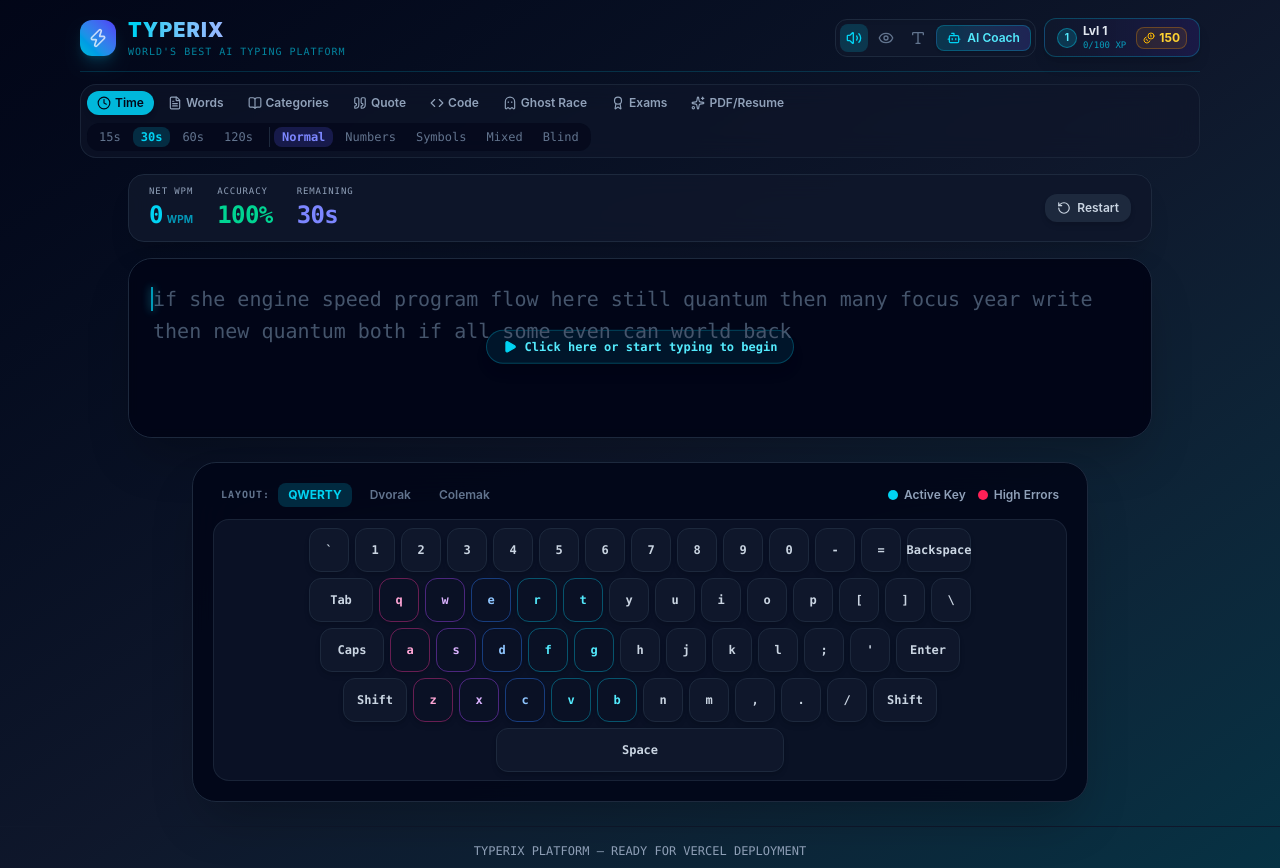
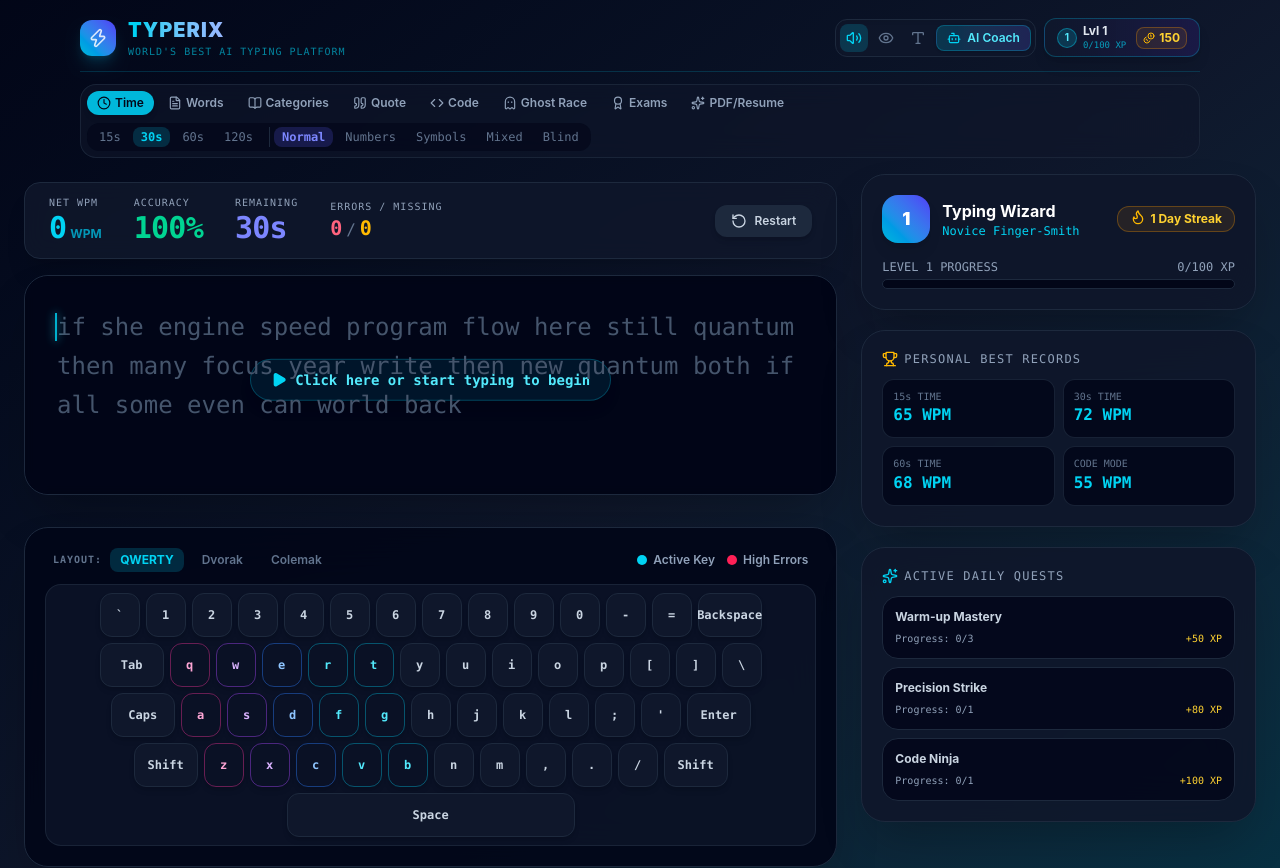
Before and after one commit to vishalkhorwal9821-source/Typerix, a React (Vite) app: page / in a window 1280 px wide. Shown: the top 868 px of the page. Built offline with nearby package versions, Linux system fonts and the light colour scheme.

Commit message:
Fix WPM formula calculations and expand layout to full width studio dashboard

```diff
--- a/src/App.tsx
+++ b/src/App.tsx
@@ -27,6 +27,7 @@ import { soundEngine } from './services/soundEngine';
 import { getTheme } from './services/themeProvider';
 
 import confetti from 'canvas-confetti';
+import { Trophy, Flame, Sparkles, CheckCircle2 } from 'lucide-react';
 
 export function App() {
   const [mode, setMode] = useState<TestMode>('time');
@@ -50,7 +51,6 @@ export function App() {
 
   const currentTheme = useMemo(() => getTheme(profile.activeTheme), [profile.activeTheme]);
 
-  // Generate test prompt text
   const targetText = useMemo(() => {
     return generateTestText(mode, subMode, wordOption, codeLang, 'ssc_chsl', category, customRawText);
   }, [mode, subMode, wordOption, codeLang, category, customRawText]);
@@ -68,11 +68,10 @@ export function App() {
     setProfile(updatedProfile);
     setQuests(getQuests());
 
-    // Trigger celebratory confetti if accuracy >= 95%
     if (result.accuracy >= 95) {
       confetti({
-        particleCount: 80,
-        spread: 70,
+        particleCount: 90,
+        spread: 80,
         origin: { y: 0.6 },
       });
     }
@@ -91,7 +90,7 @@ export function App() {
 
   return (
     <div className={`min-h-screen bg-gradient-to-br ${currentTheme.bg} ${currentTheme.textColor} flex flex-col justify-between selection:bg-cyan-500/30 font-sans transition-all duration-300 pb-6`}>
-      {/* Header */}
+      {/* Top Navigation */}
       <Header
         mode={mode}
         setMode={(m) => {
@@ -129,8 +128,10 @@ export function App() {
         onOpenCustomModal={() => setShowCustomModal(true)}
       />
 
-      {/* Main Content View */}
-      <main className="flex-1 w-full max-w-6xl mx-auto px-4 flex flex-col items-center justify-start gap-4">
+      {/* Main Full-Width Studio Layout (No Empty Space) */}
+      <main className="flex-1 w-full max-w-[1700px] mx-auto px-6 grid grid-cols-1 lg:grid-cols-12 gap-6 mt-2">
+        {/* Left Column: Primary Typing Engine & Analytics (8 Columns) */}
+        <section className="lg:col-span-8 flex flex-col gap-6 w-full">
           {/* Ghost Race Bar if in Ghost Mode */}
           {mode === 'ghost' && (
             <GhostRace
@@ -141,7 +142,7 @@ export function App() {
             />
           )}
 
-        {/* Typing Engine */}
+          {/* Typing Box */}
           <TypingBox
             key={textKey}
             targetText={targetText}
@@ -161,44 +162,44 @@ export function App() {
           {lastResult && (
             <div className="w-full flex flex-col gap-6 animate-fadeIn" id="ai-coach-section">
               {/* Quick Results Summary Cards */}
-            <div className="grid grid-cols-2 md:grid-cols-5 gap-3 max-w-4xl mx-auto w-full">
-              <div className="p-3.5 rounded-2xl bg-slate-900/90 border border-slate-800 flex flex-col items-center gap-0.5 shadow-xl">
-                <span className="text-[9px] uppercase font-mono tracking-widest text-slate-400">NET SPEED</span>
+              <div className="grid grid-cols-2 md:grid-cols-5 gap-3 w-full">
+                <div className="p-4 rounded-2xl bg-slate-900/90 border border-slate-800 flex flex-col items-center gap-0.5 shadow-xl">
+                  <span className="text-[10px] uppercase font-mono tracking-widest text-slate-400">NET SPEED</span>
                   <span className="text-3xl font-black text-cyan-400 font-mono tracking-tight">{lastResult.wpm}</span>
                   <span className="text-[10px] text-cyan-500 font-bold">WPM</span>
                 </div>
 
-              <div className="p-3.5 rounded-2xl bg-slate-900/90 border border-slate-800 flex flex-col items-center gap-0.5 shadow-xl">
-                <span className="text-[9px] uppercase font-mono tracking-widest text-slate-400">ACCURACY</span>
+                <div className="p-4 rounded-2xl bg-slate-900/90 border border-slate-800 flex flex-col items-center gap-0.5 shadow-xl">
+                  <span className="text-[10px] uppercase font-mono tracking-widest text-slate-400">ACCURACY</span>
                   <span className="text-3xl font-black text-emerald-400 font-mono tracking-tight">{lastResult.accuracy}%</span>
                   <span className="text-[10px] text-emerald-500 font-bold">{lastResult.errorCount} Errors</span>
                 </div>
 
-              <div className="p-3.5 rounded-2xl bg-slate-900/90 border border-slate-800 flex flex-col items-center gap-0.5 shadow-xl">
-                <span className="text-[9px] uppercase font-mono tracking-widest text-slate-400">RAW SPEED</span>
+                <div className="p-4 rounded-2xl bg-slate-900/90 border border-slate-800 flex flex-col items-center gap-0.5 shadow-xl">
+                  <span className="text-[10px] uppercase font-mono tracking-widest text-slate-400">RAW SPEED</span>
                   <span className="text-3xl font-black text-indigo-400 font-mono tracking-tight">{lastResult.rawWpm}</span>
                   <span className="text-[10px] text-indigo-500 font-bold">RAW WPM</span>
                 </div>
 
-              <div className="p-3.5 rounded-2xl bg-slate-900/90 border border-slate-800 flex flex-col items-center gap-0.5 shadow-xl">
-                <span className="text-[9px] uppercase font-mono tracking-widest text-slate-400">BURST SPEED</span>
+                <div className="p-4 rounded-2xl bg-slate-900/90 border border-slate-800 flex flex-col items-center gap-0.5 shadow-xl">
+                  <span className="text-[10px] uppercase font-mono tracking-widest text-slate-400">PEAK BURST</span>
                   <span className="text-3xl font-black text-emerald-400 font-mono tracking-tight">
                     {Math.max(...lastResult.keystrokes.map((k) => k.instantWpm || lastResult.wpm))}
                   </span>
                   <span className="text-[10px] text-emerald-500 font-bold">PEAK WPM</span>
                 </div>
 
-              <div className="p-3.5 rounded-2xl bg-slate-900/90 border border-slate-800 flex flex-col items-center gap-0.5 shadow-xl">
-                <span className="text-[9px] uppercase font-mono tracking-widest text-slate-400">MISSING</span>
+                <div className="p-4 rounded-2xl bg-slate-900/90 border border-slate-800 flex flex-col items-center gap-0.5 shadow-xl">
+                  <span className="text-[10px] uppercase font-mono tracking-widest text-slate-400">SKIPPED</span>
                   <span className="text-3xl font-black text-amber-400 font-mono tracking-tight">{lastResult.missingCount || 0}</span>
-                <span className="text-[10px] text-amber-500 font-bold">SKIPPED</span>
+                  <span className="text-[10px] text-amber-500 font-bold">MISSING</span>
                 </div>
               </div>
 
-            {/* 4-Series Analytics Graph (Speed, Raw, Burst, Errors, Missing) */}
+              {/* Full Width Multi-Metric Graph */}
               <LiveAnalyticsGraph result={lastResult} />
 
-            {/* AI Diagnostics & Recommendations */}
+              {/* AI Diagnostics */}
               <AICoachCard result={lastResult} onStartAdaptivePractice={handleStartAdaptivePractice} />
 
               {/* 3D Keystroke Replay Player */}
@@ -212,6 +213,100 @@ export function App() {
             heatmapData={lastResult?.heatmap}
             showHeatmap={!!lastResult}
           />
+        </section>
+
+        {/* Right Column: Studio Dashboard & Stats Sidebar (4 Columns - Fills Space) */}
+        <aside className="lg:col-span-4 flex flex-col gap-5 w-full">
+          {/* User Profile & Streak Widget */}
+          <div className="p-5 rounded-3xl bg-slate-900/90 border border-slate-800 backdrop-blur-xl shadow-2xl flex flex-col gap-4">
+            <div className="flex items-center justify-between">
+              <div className="flex items-center gap-3">
+                <div className="w-12 h-12 rounded-2xl bg-gradient-to-tr from-cyan-500 to-indigo-600 flex items-center justify-center text-white font-black text-lg shadow-lg">
+                  {profile.level}
+                </div>
+                <div>
+                  <h3 className="text-base font-bold text-white">{profile.username}</h3>
+                  <p className="text-xs text-cyan-400 font-mono">{profile.title}</p>
+                </div>
+              </div>
+              <div className="flex items-center gap-1 bg-amber-500/10 border border-amber-500/30 px-3 py-1 rounded-xl text-xs font-bold text-amber-300">
+                <Flame className="w-4 h-4 text-amber-400 animate-bounce" />
+                <span>{profile.streakDays} Day Streak</span>
+              </div>
+            </div>
+
+            {/* Level XP Bar */}
+            <div className="flex flex-col gap-1">
+              <div className="flex justify-between text-xs font-mono text-slate-400">
+                <span>LEVEL {profile.level} PROGRESS</span>
+                <span>{profile.xp}/{profile.nextLevelXp} XP</span>
+              </div>
+              <div className="w-full h-2.5 bg-slate-950 rounded-full overflow-hidden border border-slate-800">
+                <div
+                  className="h-full bg-gradient-to-r from-cyan-400 to-indigo-500 rounded-full transition-all duration-500"
+                  style={{ width: `${(profile.xp / profile.nextLevelXp) * 100}%` }}
+                />
+              </div>
+            </div>
+          </div>
+
+          {/* Personal Bests Widget */}
+          <div className="p-5 rounded-3xl bg-slate-900/90 border border-slate-800 backdrop-blur-xl shadow-2xl flex flex-col gap-3">
+            <h3 className="text-xs uppercase font-mono tracking-widest text-slate-400 flex items-center gap-1.5">
+              <Trophy className="w-4 h-4 text-amber-400" />
+              <span>Personal Best Records</span>
+            </h3>
+
+            <div className="grid grid-cols-2 gap-2 font-mono text-xs">
+              <div className="p-2.5 rounded-xl bg-slate-950/80 border border-slate-800/80 flex flex-col">
+                <span className="text-[10px] text-slate-500">15s TIME</span>
+                <span className="text-base font-bold text-cyan-400">{profile.personalBests['time_15'] || 65} WPM</span>
+              </div>
+              <div className="p-2.5 rounded-xl bg-slate-950/80 border border-slate-800/80 flex flex-col">
+                <span className="text-[10px] text-slate-500">30s TIME</span>
+                <span className="text-base font-bold text-cyan-400">{profile.personalBests['time_30'] || 72} WPM</span>
+              </div>
+              <div className="p-2.5 rounded-xl bg-slate-950/80 border border-slate-800/80 flex flex-col">
+                <span className="text-[10px] text-slate-500">60s TIME</span>
+                <span className="text-base font-bold text-cyan-400">{profile.personalBests['time_60'] || 68} WPM</span>
+              </div>
+              <div className="p-2.5 rounded-xl bg-slate-950/80 border border-slate-800/80 flex flex-col">
+                <span className="text-[10px] text-slate-500">CODE MODE</span>
+                <span className="text-base font-bold text-cyan-400">{profile.personalBests['code'] || 55} WPM</span>
+              </div>
+            </div>
+          </div>
+
+          {/* Daily Quests Sidebar Widget */}
+          <div className="p-5 rounded-3xl bg-slate-900/90 border border-slate-800 backdrop-blur-xl shadow-2xl flex flex-col gap-3">
+            <h3 className="text-xs uppercase font-mono tracking-widest text-slate-400 flex items-center gap-1.5">
+              <Sparkles className="w-4 h-4 text-cyan-400" />
+              <span>Active Daily Quests</span>
+            </h3>
+
+            <div className="flex flex-col gap-2">
+              {quests.map((q) => (
+                <div
+                  key={q.id}
+                  className={`p-3 rounded-2xl border flex flex-col gap-1.5 ${
+                    q.isCompleted
+                      ? 'bg-emerald-500/10 border-emerald-500/40 text-emerald-200'
+                      : 'bg-slate-950/80 border-slate-800 text-slate-300'
+                  }`}
+                >
+                  <div className="flex items-center justify-between text-xs font-bold">
+                    <span>{q.title}</span>
+                    {q.isCompleted && <CheckCircle2 className="w-4 h-4 text-emerald-400" />}
+                  </div>
+                  <div className="flex justify-between text-[10px] font-mono text-slate-400">
+                    <span>Progress: {q.progress}/{q.target}</span>
+                    <span className="text-amber-300">+{q.xpReward} XP</span>
+                  </div>
+                </div>
+              ))}
+            </div>
+          </div>
+        </aside>
       </main>
 
       {/* RPG Gamification Drawer */}
--- a/src/components/TypingBox.tsx
+++ b/src/components/TypingBox.tsx
@@ -46,7 +46,6 @@ export const TypingBox: React.FC<TypingBoxProps> = ({
   const inputRef = useRef<HTMLInputElement>(null);
   const lastKeyTimeRef = useRef<number>(0);
 
-  // Focus input automatically on mount and reset
   useEffect(() => {
     resetState();
   }, [targetText, mode, subMode, category, timeOption, wordOption]);
@@ -89,20 +88,29 @@ export const TypingBox: React.FC<TypingBoxProps> = ({
     };
   }, [isStarted, isFinished, mode]);
 
-  // Live Metrics calculation hook
+  // Precise Live WPM & Accuracy calculation hook
   useEffect(() => {
     if (!isStarted || !startTime || typedInput.length === 0) return;
 
     const now = Date.now();
-    const elapsedSeconds = Math.max(0.5, (now - startTime) / 1000);
+    const elapsedMinutes = Math.max(0.01, (now - startTime) / 60000);
 
-    const wpm = Math.round((typedInput.length / 5) / (elapsedSeconds / 60));
-    setLiveWpm(wpm);
+    let correctChars = 0;
+    for (let i = 0; i < typedInput.length; i++) {
+      if (typedInput[i] === targetText[i]) {
+        correctChars += 1;
+      }
+    }
 
-    const totalTyped = typedInput.length + errorCount;
+    // Standard Net WPM formula: Net WPM = ( (Correct Chars / 5) - (Uncorrected Errors * 0.2) ) / Elapsed Minutes
+    const netWpm = Math.max(0, Math.round(((correctChars / 5) - (errorCount * 0.2)) / elapsedMinutes));
+
+    setLiveWpm(netWpm);
+
+    const totalTyped = typedInput.length;
     const accuracy = totalTyped > 0 ? Math.round(((totalTyped - errorCount) / totalTyped) * 100) : 100;
-    setLiveAccuracy(accuracy);
-  }, [typedInput, errorCount, isStarted, startTime]);
+    setLiveAccuracy(Math.max(0, accuracy));
+  }, [typedInput, errorCount, isStarted, startTime, targetText]);
 
   const handleKeyDown = (e: React.KeyboardEvent<HTMLInputElement>) => {
     if (isFinished) return;
@@ -142,7 +150,6 @@ export const TypingBox: React.FC<TypingBoxProps> = ({
       const delayMs = lastKeyTimeRef.current > 0 ? now - lastKeyTimeRef.current : 0;
       lastKeyTimeRef.current = now;
 
-      // Burst WPM calculation
       const instantWpm = delayMs > 0 ? Math.round((60000 / delayMs) / 5) : liveWpm;
 
       if (soundEnabled) {
@@ -187,13 +194,21 @@ export const TypingBox: React.FC<TypingBoxProps> = ({
     const now = Date.now();
     const start = startTime || now;
     const durationSeconds = Math.max(1, (now - start) / 1000);
+    const durationMinutes = durationSeconds / 60;
 
-    const totalChars = finalTyped.length;
-    const finalWpm = Math.round((totalChars / 5) / (durationSeconds / 60));
-    const rawWpm = Math.round(((totalChars + backspaceCount) / 5) / (durationSeconds / 60));
+    let correctChars = 0;
+    for (let i = 0; i < finalTyped.length; i++) {
+      if (finalTyped[i] === targetText[i]) {
+        correctChars += 1;
+      }
+    }
 
-    const totalTypedWithErr = totalChars + errorCount;
-    const finalAccuracy = totalTypedWithErr > 0 ? Math.round(((totalTypedWithErr - errorCount) / totalTypedWithErr) * 100) : 100;
+    // Precise Standard WPM calculations
+    const rawWpm = Math.round((finalTyped.length / 5) / durationMinutes);
+    const netWpm = Math.max(0, Math.round(((correctChars / 5) - (errorCount * 0.2)) / durationMinutes));
+
+    const totalTypedWithErr = finalTyped.length;
+    const finalAccuracy = totalTypedWithErr > 0 ? Math.round(((correctChars) / totalTypedWithErr) * 100) : 100;
 
     const heatmap: Record<string, KeyHeatmapData> = {};
     const fingerStats: Record<string, FingerStat> = {};
@@ -227,16 +242,16 @@ export const TypingBox: React.FC<TypingBoxProps> = ({
     const result: TestResult = {
       id: `tr_${Date.now()}`,
       timestamp: now,
-      wpm: finalWpm,
+      wpm: netWpm,
       rawWpm,
-      accuracy: finalAccuracy,
+      accuracy: Math.max(0, finalAccuracy),
       errorCount,
       missingCount,
       correctedErrors: backspaceCount,
       uncorrectedErrors: Math.max(0, errorCount - backspaceCount),
       consistency,
       keystrokeCount: keystrokes.length,
-      characterCount: totalChars,
+      characterCount: finalTyped.length,
       backspaceCount,
       durationSeconds: Math.round(durationSeconds),
       mode,
@@ -253,33 +268,42 @@ export const TypingBox: React.FC<TypingBoxProps> = ({
   };
 
   return (
-    <div className="w-full max-w-5xl mx-auto flex flex-col items-center gap-4 my-2 relative">
-      {/* Compact Live Metrics Bar */}
-      <div className="flex items-center justify-between w-full px-5 py-2.5 bg-slate-900/90 border border-slate-800 rounded-2xl backdrop-blur-md shadow-xl">
-        <div className="flex items-center gap-6">
+    <div className="w-full flex flex-col items-center gap-4 my-2 relative">
+      {/* Live Metrics Bar */}
+      <div className="flex items-center justify-between w-full px-6 py-3 bg-slate-900/90 border border-slate-800 rounded-2xl backdrop-blur-md shadow-xl">
+        <div className="flex items-center gap-8">
           <div className="flex flex-col">
-            <span className="text-[9px] uppercase font-mono tracking-widest text-slate-400">NET WPM</span>
+            <span className="text-[10px] uppercase font-mono tracking-widest text-slate-400">NET WPM</span>
             <div className="flex items-baseline gap-1">
-              <span className="text-2xl font-black text-cyan-400 font-mono tracking-tight">{liveWpm}</span>
-              <span className="text-[10px] font-bold text-cyan-500/80">WPM</span>
+              <span className="text-3xl font-black text-cyan-400 font-mono tracking-tight">{liveWpm}</span>
+              <span className="text-xs font-bold text-cyan-500/80">WPM</span>
             </div>
           </div>
 
           <div className="flex flex-col">
-            <span className="text-[9px] uppercase font-mono tracking-widest text-slate-400">ACCURACY</span>
+            <span className="text-[10px] uppercase font-mono tracking-widest text-slate-400">ACCURACY</span>
             <div className="flex items-baseline gap-1">
-              <span className="text-2xl font-black text-emerald-400 font-mono tracking-tight">{liveAccuracy}%</span>
+              <span className="text-3xl font-black text-emerald-400 font-mono tracking-tight">{liveAccuracy}%</span>
             </div>
           </div>
 
           <div className="flex flex-col">
-            <span className="text-[9px] uppercase font-mono tracking-widest text-slate-400">
+            <span className="text-[10px] uppercase font-mono tracking-widest text-slate-400">
               {mode === 'time' ? 'REMAINING' : 'PROGRESS'}
             </span>
             <div className="flex items-baseline gap-1">
-              <span className="text-2xl font-black text-indigo-400 font-mono tracking-tight">
+              <span className="text-3xl font-black text-indigo-400 font-mono tracking-tight">
                 {mode === 'time' ? `${timeLeft}s` : `${typedInput.length}/${targetText.length}`}
               </span>
+            </div>
+          </div>
+
+          <div className="flex flex-col">
+            <span className="text-[10px] uppercase font-mono tracking-widest text-slate-400">ERRORS / MISSING</span>
+            <div className="flex items-baseline gap-1 font-mono">
+              <span className="text-xl font-bold text-rose-400">{errorCount}</span>
+              <span className="text-slate-500">/</span>
+              <span className="text-xl font-bold text-amber-400">{missingCount}</span>
             </div>
           </div>
         </div>
@@ -290,10 +314,10 @@ export const TypingBox: React.FC<TypingBoxProps> = ({
               resetState();
               onResetText();
             }}
-            className="px-3 py-1.5 rounded-xl bg-slate-800 hover:bg-slate-700 text-slate-300 hover:text-white flex items-center gap-1.5 text-xs font-semibold transition-all shadow-md active:scale-95"
+            className="px-4 py-2 rounded-xl bg-slate-800 hover:bg-slate-700 text-slate-300 hover:text-white flex items-center gap-2 text-xs font-semibold transition-all shadow-md active:scale-95"
             title="Restart Test (Tab)"
           >
-            <RotateCcw className="w-3.5 h-3.5" />
+            <RotateCcw className="w-4 h-4" />
             <span>Restart</span>
           </button>
         </div>
@@ -302,8 +326,8 @@ export const TypingBox: React.FC<TypingBoxProps> = ({
       {/* Main Text Typing View Box */}
       <div
         onClick={() => inputRef.current?.focus()}
-        className={`w-full min-h-[180px] max-h-[280px] overflow-y-auto p-6 rounded-3xl bg-slate-950/90 border border-slate-800 shadow-2xl relative cursor-text select-none backdrop-blur-xl transition-all ${
-          dyslexicFont ? 'font-sans text-lg leading-relaxed tracking-wide' : 'font-mono text-xl leading-relaxed tracking-normal'
+        className={`w-full min-h-[220px] max-h-[340px] overflow-y-auto p-8 rounded-3xl bg-slate-950/90 border border-slate-800 shadow-2xl relative cursor-text select-none backdrop-blur-xl transition-all ${
+          dyslexicFont ? 'font-sans text-xl leading-relaxed tracking-wide' : 'font-mono text-2xl leading-relaxed tracking-normal'
         }`}
       >
         {/* Eye Focus Mode Blur Mask */}
@@ -345,8 +369,8 @@ export const TypingBox: React.FC<TypingBoxProps> = ({
         {/* Click to focus hint overlay */}
         {!isStarted && (
           <div className="absolute inset-0 flex items-center justify-center bg-slate-950/60 backdrop-blur-xs rounded-3xl pointer-events-none">
-            <div className="flex items-center gap-2 px-4 py-2 rounded-full bg-cyan-500/10 border border-cyan-500/30 text-cyan-300 text-xs font-semibold shadow-lg animate-bounce">
-              <Play className="w-3.5 h-3.5 fill-cyan-400 text-cyan-400" />
+            <div className="flex items-center gap-2 px-5 py-2.5 rounded-full bg-cyan-500/10 border border-cyan-500/30 text-cyan-300 text-sm font-semibold shadow-lg animate-bounce">
+              <Play className="w-4 h-4 fill-cyan-400 text-cyan-400" />
               <span>Click here or start typing to begin</span>
             </div>
           </div>
```
Also changed, not shown: src/components/LiveAnalyticsGraph.tsx (+41 -38 lines). Lines whose indentation alone changed are shown as unchanged.
